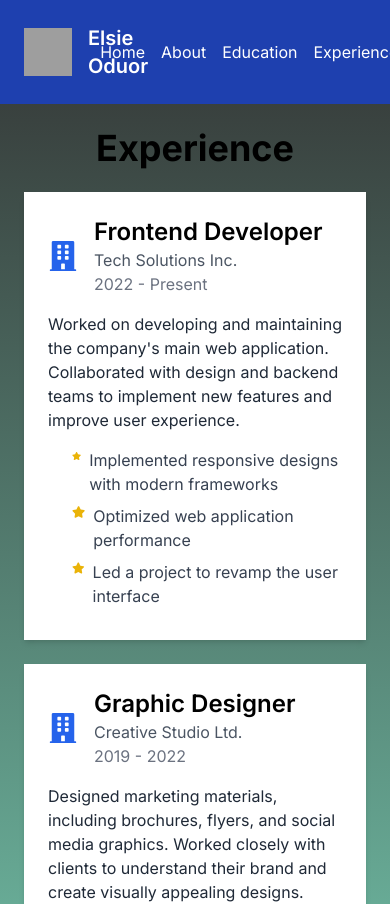
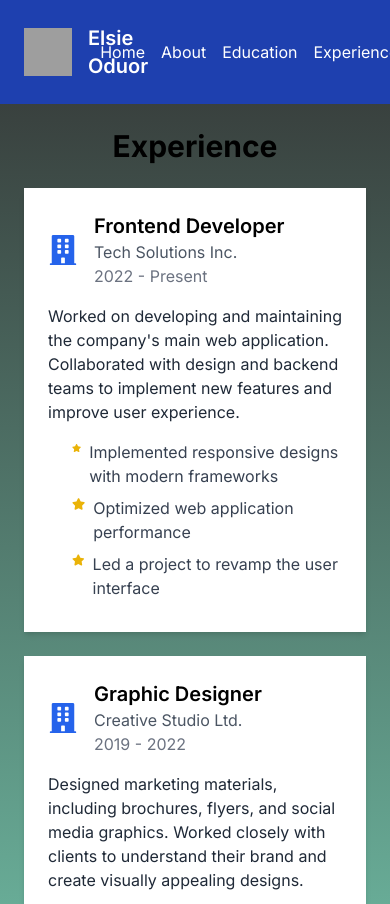
Before and after one commit to elsieoduor/portfolio, a Next.js app: page /experience in a window 390 px wide. Shown: the top 904 px of the page. Built offline with nearby package versions, Linux system fonts and the light colour scheme; grey boxes are pictures that could not be loaded.

Commit message:
Added responsiveness

```diff
--- a/app/experience/page.tsx
+++ b/app/experience/page.tsx
@@ -1,7 +1,7 @@
 'use client';
 
 import Header from '@/components/Header';
-import { FaBuilding, FaCalendarAlt, FaStar } from 'react-icons/fa';
+import { FaBuilding, FaStar } from 'react-icons/fa';
 
 export default function Experience() {
   const experiences = [
@@ -37,7 +37,7 @@ export default function Experience() {
 
       {/* Main Content */}
       <main className="flex flex-col items-center justify-center flex-grow p-6">
-        <h1 className="text-4xl font-bold mb-6 text-center">Experience</h1>
+        <h1 className="text-3xl md:text-4xl font-bold mb-6 text-center">Experience</h1>
 
         <div className="max-w-4xl w-full">
           {experiences.map((exp, index) => (
@@ -45,7 +45,7 @@ export default function Experience() {
               <div className="flex items-center mb-4">
                 <FaBuilding size={30} className="text-blue-600 mr-4" />
                 <div className="flex-grow">
-                  <h2 className="text-2xl font-semibold">{exp.title}</h2>
+                  <h2 className="text-xl md:text-2xl font-semibold">{exp.title}</h2>
                   <p className="text-gray-600">{exp.company}</p>
                   <p className="text-gray-500">{exp.year}</p>
                 </div>
```
